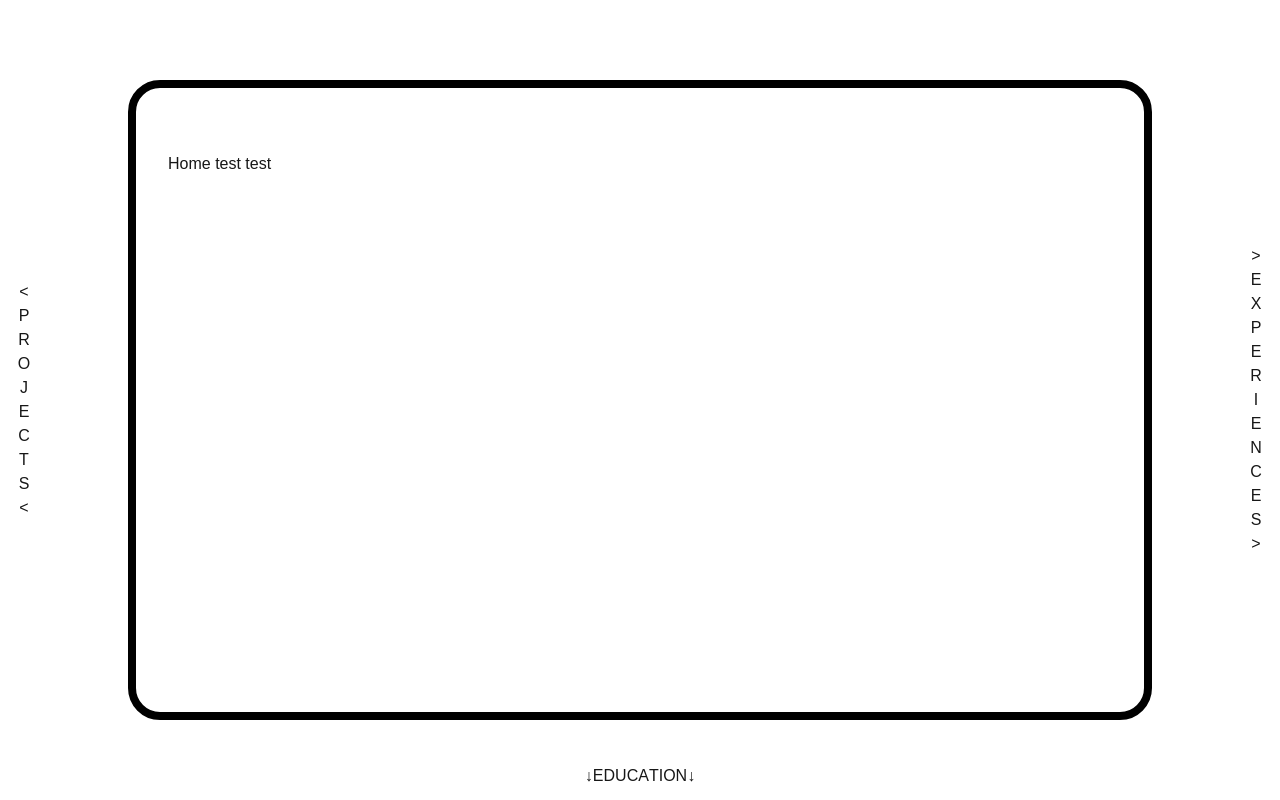
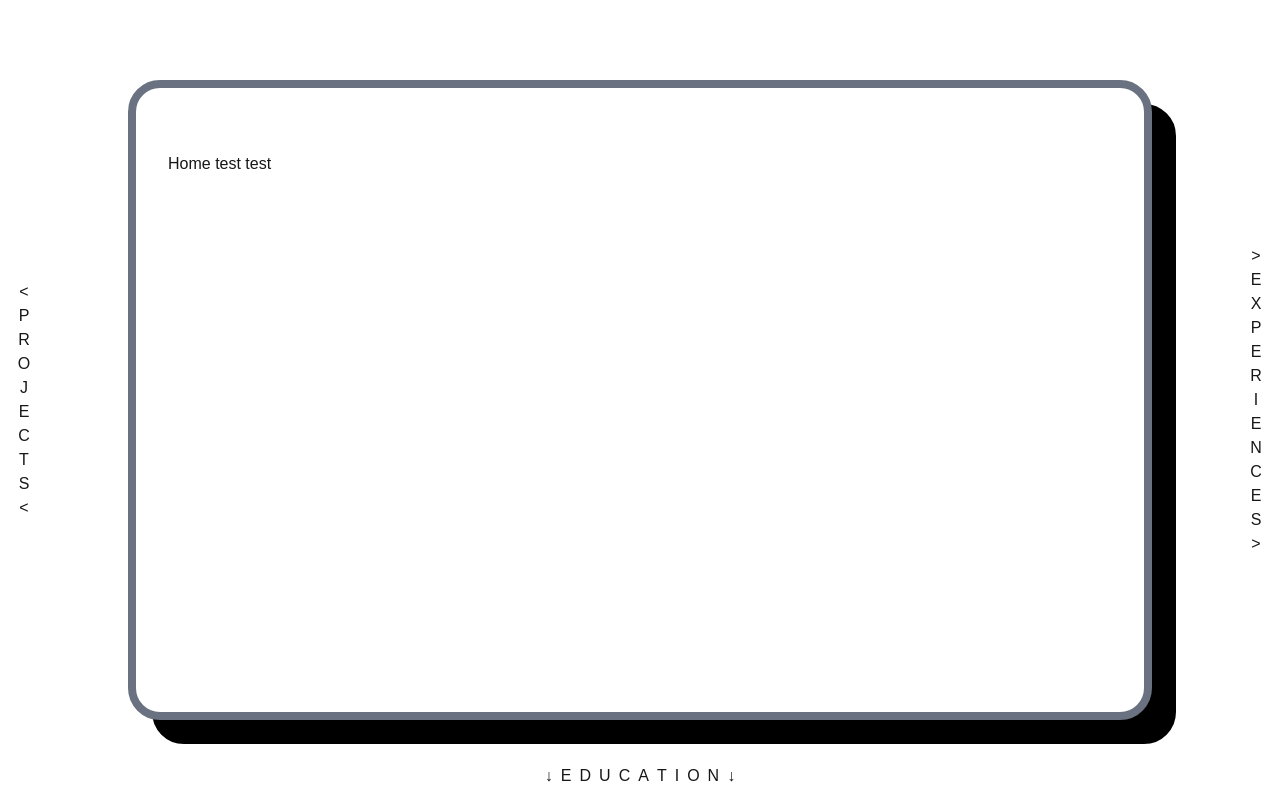
Before and after one commit to ljahn-git/cv-website, a Next.js app in the folder cv-website/: page / in a window 1280 px wide. Built offline with nearby package versions, Linux system fonts and the light colour scheme.

Commit message:
Added Main Window Animation
Created keyframe animation for main window in css-animation.css and added shadow box behind main window.

```diff
--- a/cv-website/app/layout.tsx
+++ b/cv-website/app/layout.tsx
@@ -13,8 +13,8 @@ const geistMono = Geist_Mono({
 });
 
 export const metadata: Metadata = {
-  title: "Create Next App",
-  description: "Generated by create next app",
+  title: "Leo Jahn CV",
+  description: "The Online CV of Leo Jahn",
 };
 
 export default function RootLayout({
--- a/cv-website/app/page.tsx
+++ b/cv-website/app/page.tsx
@@ -16,7 +16,9 @@ export default function Home() { /* Render format of page here, update state var
 
   return (
     <main>
+
       <MainWindow currentPage={currentPage}/>
+
       <LeftNavButton currentPage={currentPage} onClick={() => setCurrentPage(currentPage == 0 ? 1 :
                                                                               currentPage == 3 ? 0 : -1
       )}/>
--- a/cv-website/components/BottomNavButton.tsx
+++ b/cv-website/components/BottomNavButton.tsx
@@ -1,6 +1,3 @@
-'use client'
-import {useState, useEffect} from 'react';
-
 type BottomNavButtonProps = {
     onClick: React.MouseEventHandler<HTMLButtonElement>;
     currentPage: number;
@@ -9,9 +6,9 @@ type BottomNavButtonProps = {
 export default function BottomNavButton({ currentPage, onClick }: BottomNavButtonProps) {
     return (
         <div>
-        {currentPage == 0 ? <button onClick={onClick} className="absolute bottom-0 left-0 right-0 w-full h-12 flex p-1 items-center justify-center cursor-pointer hover:italic hover:border border-black">
-            <p>&darr;</p> <p>E</p> <p>D</p> <p>U</p> <p>C</p> <p>A</p> <p>T</p> <p>I</p> <p>O</p> <p>N</p> <p>&darr;</p>
-        </button> : <></>}
+            {currentPage == 0 ? <button onClick={onClick} className="absolute bottom-0 left-0 right-0 w-full h-12 flex p-1 items-center justify-center cursor-pointer hover:bg-gray-300 hover:italic hover:border-t-2 border-black">
+                <p className="mx-1">&darr;</p> <p className="mx-1">E</p> <p className="mx-1">D</p> <p className="mx-1">U</p> <p className="mx-1">C</p> <p className="mx-1">A</p> <p className="mx-1">T</p> <p className="mx-1">I</p> <p className="mx-1">O</p> <p className="mx-1">N</p> <p className="mx-1">&darr;</p>
+            </button> : <></>}
         </div>
     )
 }
--- a/cv-website/components/LeftNavButton.tsx
+++ b/cv-website/components/LeftNavButton.tsx
@@ -1,6 +1,3 @@
-'use client'
-import {useState, useEffect, MouseEventHandler} from 'react';
-
 type LeftNavButtonProps = {
     currentPage: number
     onClick: React.MouseEventHandler<HTMLButtonElement>;
@@ -9,10 +6,10 @@ type LeftNavButtonProps = {
 export default function LeftNavButton({ currentPage, onClick }: LeftNavButtonProps) {
     return (
         <div>
-            {currentPage == 0 ? <button onClick={onClick} className="absolute inset-0 w-12 flex flex-col p-1 items-center justify-center cursor-pointer hover:italic hover:border border-black">
+            {currentPage == 0 ? <button onClick={onClick} className="absolute inset-0 w-12 flex flex-col p-1 items-center justify-center cursor-pointer hover:bg-gray-300 hover:italic hover:border-r-2 border-black">
                 <p>&lt;</p> <p>P</p> <p>R</p> <p>O</p> <p>J</p> <p>E</p> <p>C</p> <p>T</p> <p>S</p> <p>&lt;</p>
             </button> :
-                currentPage == 3 ? <button onClick={onClick} className="absolute inset-0 w-12 flex flex-col p-1 items-center justify-center cursor-pointer hover:italic hover:border border-black">
+                currentPage == 3 ? <button onClick={onClick} className="absolute inset-0 w-12 flex flex-col p-1 items-center justify-center cursor-pointer hover:bg-gray-300 hover:italic hover:border-r-2 border-black">
                 <p>&lt;</p> <p>H</p> <p>O</p> <p>M</p> <p>E</p> <p>&lt;</p>
             </button> : <></>}
         </div>
--- a/cv-website/components/MainWindow.tsx
+++ b/cv-website/components/MainWindow.tsx
@@ -2,19 +2,25 @@ import HomeContent from "../components/HomeContent";
 import ProjectsContent from "../components/ProjectsContent";
 import EducationContent from "../components/EducationContent";
 import ExperiencesContent from "../components/ExperiencesContent";
+import ShadowMainWindow from "@/components/ShadowMainWindow";
+import "@/css-animations.css";
 
 type MainWindowProps = {
     currentPage: number;
 }
 export default function MainWindow({ currentPage }: MainWindowProps) {
     return(
-        <div className="flex h-screen justify-center items-center">
-            <div className="w-4/5 h-4/5 m-8 px-8 py-16 border border-8 rounded-4xl border-black">
+        <div className="relative flex h-screen justify-center items-center">
+            <div className="z-10 animate-move-up w-4/5 h-4/5 m-8 px-8 py-16 bg-white border border-8 rounded-4xl border-gray-500">
             {currentPage == 0 ? <HomeContent /> :
                 currentPage == 1 ? <ProjectsContent /> :
                     currentPage == 2 ? <EducationContent /> :
                         currentPage == 3 ? <ExperiencesContent/> : <></>}
+
             </div>
+            <ShadowMainWindow />
+
+
         </div>
     )
 }
--- a/cv-website/components/RightNavButton.tsx
+++ b/cv-website/components/RightNavButton.tsx
@@ -1,6 +1,3 @@
-'use client'
-import {useState, useEffect} from 'react';
-
 type RightNavButtonProps = {
     onClick: React.MouseEventHandler<HTMLButtonElement>;
     currentPage: number;
@@ -9,10 +6,10 @@ type RightNavButtonProps = {
 export default function RightNavButton({ currentPage, onClick }: RightNavButtonProps) {
     return (
         <div>
-            {currentPage == 0 ? <button onClick={onClick} className="absolute top-0 bottom-0 right-0 w-12 flex flex-col p-1 items-center justify-center cursor-pointer hover:italic hover:border border-black">
+            {currentPage == 0 ? <button onClick={onClick} className="absolute top-0 bottom-0 right-0 w-12 flex flex-col p-1 items-center justify-center cursor-pointer hover:bg-gray-300 hover:italic hover:border-l-2 border-black">
                 <p>&gt;</p> <p>E</p> <p>X</p> <p>P</p> <p>E</p> <p>R</p> <p>I</p> <p>E</p> <p>N</p> <p>C</p> <p>E</p> <p>S</p> <p>&gt;</p>
             </button> :
-                currentPage == 1 ? <button onClick={onClick} className="absolute top-0 bottom-0 right-0 w-12 flex flex-col p-1 items-center justify-center cursor-pointer hover:italic hover:border border-black">
+                currentPage == 1 ? <button onClick={onClick} className="absolute top-0 bottom-0 right-0 w-12 flex flex-col p-1 items-center justify-center cursor-pointer hover:bg-gray-300 hover:italic hover:border-l-2 border-black">
                     <p>&gt;</p> <p>H</p> <p>O</p> <p>M</p> <p>E</p> <p>&gt;</p>
                 </button> : <></>}
         </div>
--- /dev/null
+++ b/cv-website/components/ShadowMainWindow.tsx
@@ -0,0 +1,11 @@
+
+export default function ShadowMainWindow() {
+    return(
+        // <div className="absolute flex h-screen justify-center items-center">
+        //     <div className="w-full h-4/5 px-8 py-16 bg-black border border-8 rounded-4xl border-black">
+        //     </div>
+        // </div>
+        <div className="absolute z-0 w-4/5 h-4/5 ml-12 mt-12 px-8 pt-36 bg-black border border-8 rounded-4xl border-black">
+        </div>
+    )
+}
--- a/cv-website/components/TopNavButton.tsx
+++ b/cv-website/components/TopNavButton.tsx
@@ -1,6 +1,3 @@
-'use client'
-import {useState, useEffect} from 'react';
-
 type TopNavButtonProps = {
     onClick: React.MouseEventHandler<HTMLButtonElement>;
     currentPage: number;
@@ -9,8 +6,8 @@ type TopNavButtonProps = {
 export default function TopNavButton({ currentPage, onClick }: TopNavButtonProps) {
     return (
         <div>
-        {currentPage == 2 ? <button onClick={onClick} className="absolute top-0 left-0 right-0 w-full h-12 flex p-1 items-center justify-center cursor-pointer hover:italic hover:border border-black">
-            <p>&uarr;</p> <p>H</p> <p>O</p> <p>M</p> <p>E</p> <p>&uarr;</p>
+        {currentPage == 2 ? <button onClick={onClick} className="absolute top-0 left-0 right-0 w-full h-12 flex p-1 items-center justify-center cursor-pointer hover:bg-gray-300 hover:italic hover:border-b-2 border-black">
+            <p>&uarr;</p> <p className="mx-1">H</p> <p className="mx-1">O</p> <p className="mx-1">M</p> <p className="mx-1">E</p> <p className="mx-1">&uarr;</p>
         </button> : <></>}
         </div>
     )
--- /dev/null
+++ b/cv-website/css-animations.css
@@ -0,0 +1,10 @@
+@import "tailwindcss";
+
+@theme {
+    --animate-move-up: fade-in 2.0s ease-out;
+
+    @keyframes fade-in {
+        from { transform: translate(1.5rem, 1.5rem); }
+        to { transform: translate(0, 0); }
+    }
+}
```
